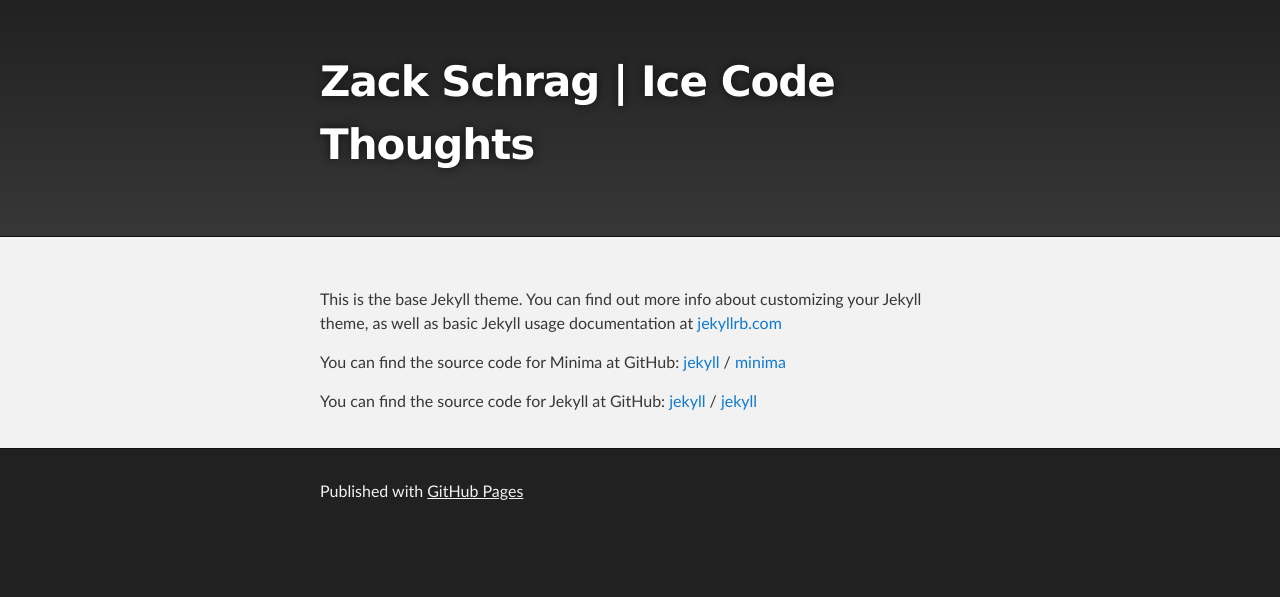
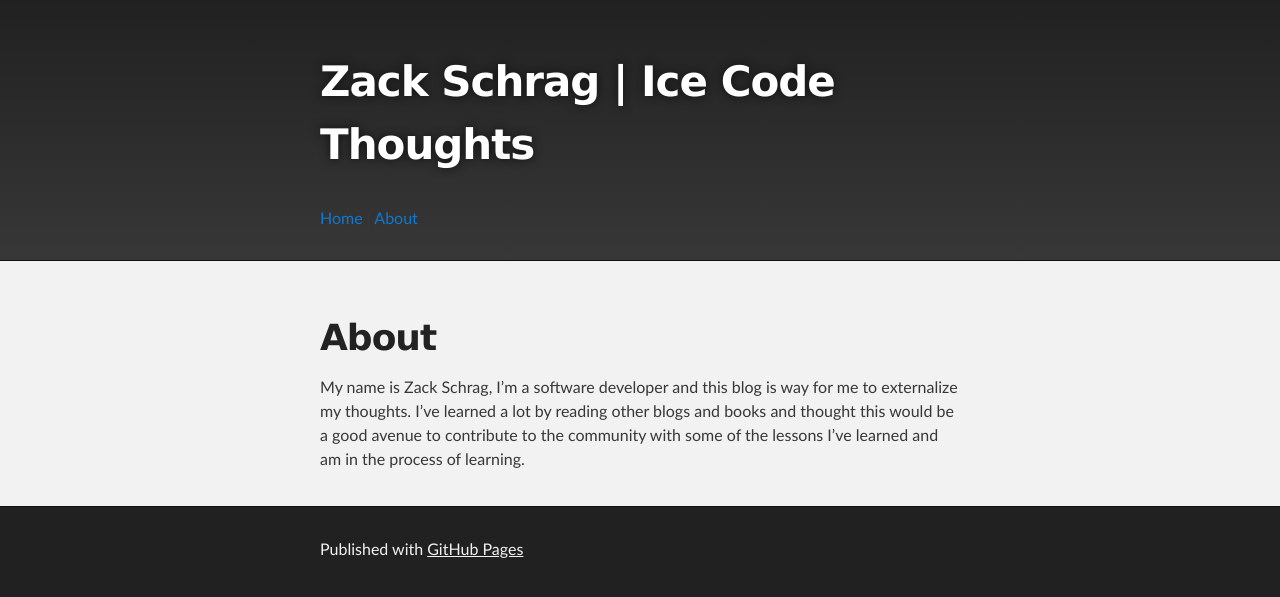
Before and after one commit to zack-schrag/zack-schrag.github.io, a Jekyll site: the page built from about.markdown, in a window 1280 px wide. Shown: the top 597 px of the page. Built offline with Jekyll 4.4.1, drawn with Linux system fonts in a browser that asks for light colours; the repository's description, which GitHub fills in, is left out.

Commit message:
Add simple nav and about page

```diff
--- a/_config.yml
+++ b/_config.yml
@@ -23,7 +23,7 @@ email: zackschrag@gmail.com
 # description: >- # this means to ignore newlines until "baseurl:"
 #   Ice code thoughts
 baseurl: "" # the subpath of your site, e.g. /blog
-url: "" # the base hostname & protocol for your site, e.g. http://example.com
+url: "https://zack-schrag.github.io" # the base hostname & protocol for your site, e.g. http://example.com
 github_username:  zack-schrag
 
 # Build settings
--- /dev/null
+++ b/_includes/nav.html
@@ -0,0 +1,4 @@
+<nav>
+  <a href="{{site.baseurl}}/">Home</a> |
+  <a href="{{site.baseurl}}/about/">About</a>
+</nav>
--- a/_layouts/default.html
+++ b/_layouts/default.html
@@ -21,6 +21,8 @@
 
           <h1 id="project_title">{{ site.title | default: site.github.repository_name }}</h1>
           <h2 id="project_tagline">{{ site.description | default: site.github.project_tagline }}</h2>
+
+          {% include nav.html %}
 
           {% if site.show_downloads %}
             <section id="downloads">
--- a/about.markdown
+++ b/about.markdown
@@ -4,15 +4,5 @@ title: About
 permalink: /about/
 ---
 
-This is the base Jekyll theme. You can find out more info about customizing your Jekyll theme, as well as basic Jekyll usage documentation at [jekyllrb.com](https://jekyllrb.com/)
-
-You can find the source code for Minima at GitHub:
-[jekyll][jekyll-organization] /
-[minima](https://github.com/jekyll/minima)
-
-You can find the source code for Jekyll at GitHub:
-[jekyll][jekyll-organization] /
-[jekyll](https://github.com/jekyll/jekyll)
-
-
-[jekyll-organization]: https://github.com/jekyll
+# About
+My name is Zack Schrag, I'm a software developer and this blog is way for me to externalize my thoughts. I've learned a lot by reading other blogs and books and thought this would be a good avenue to contribute to the community with some of the lessons I've learned and am in the process of learning.
```
